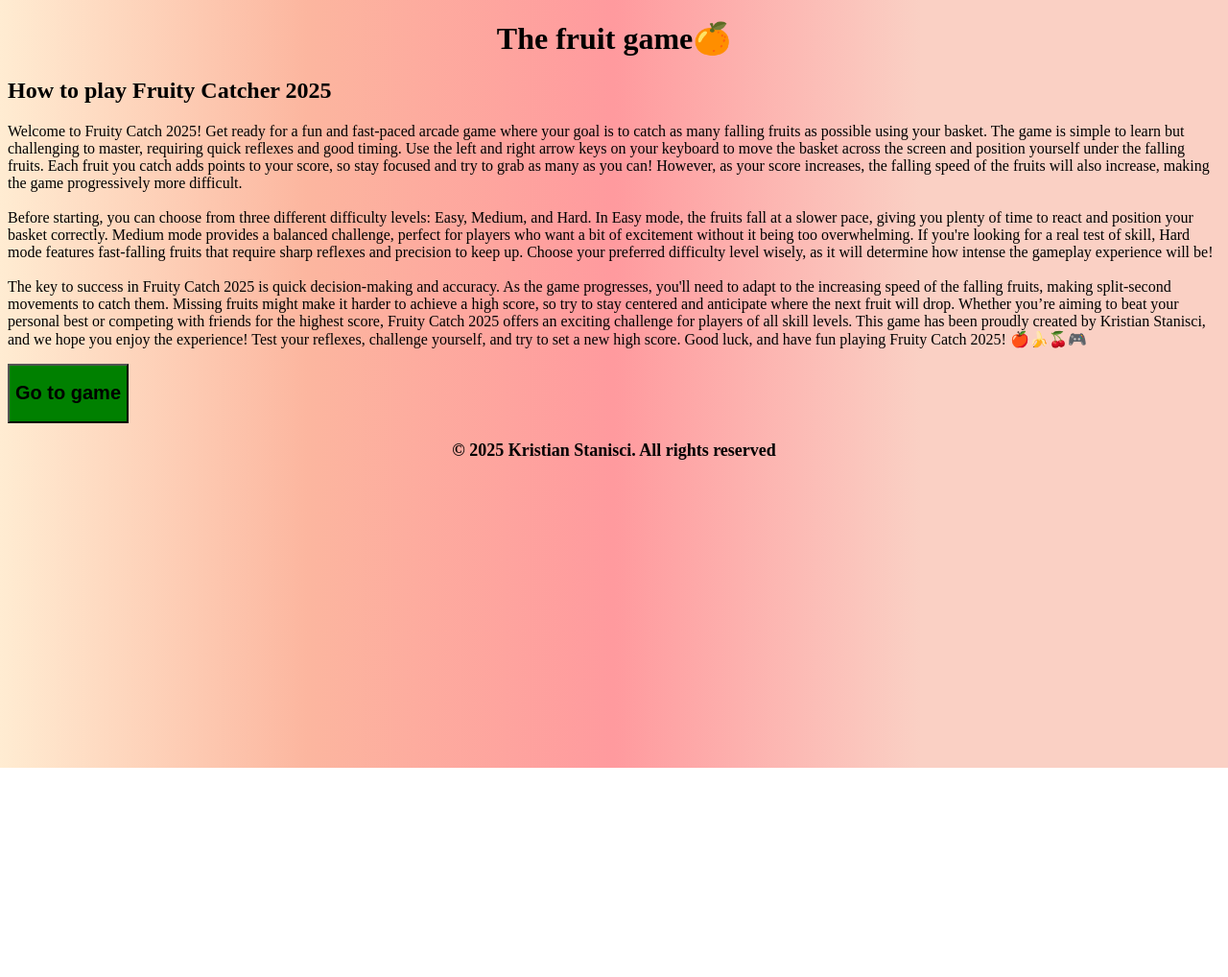
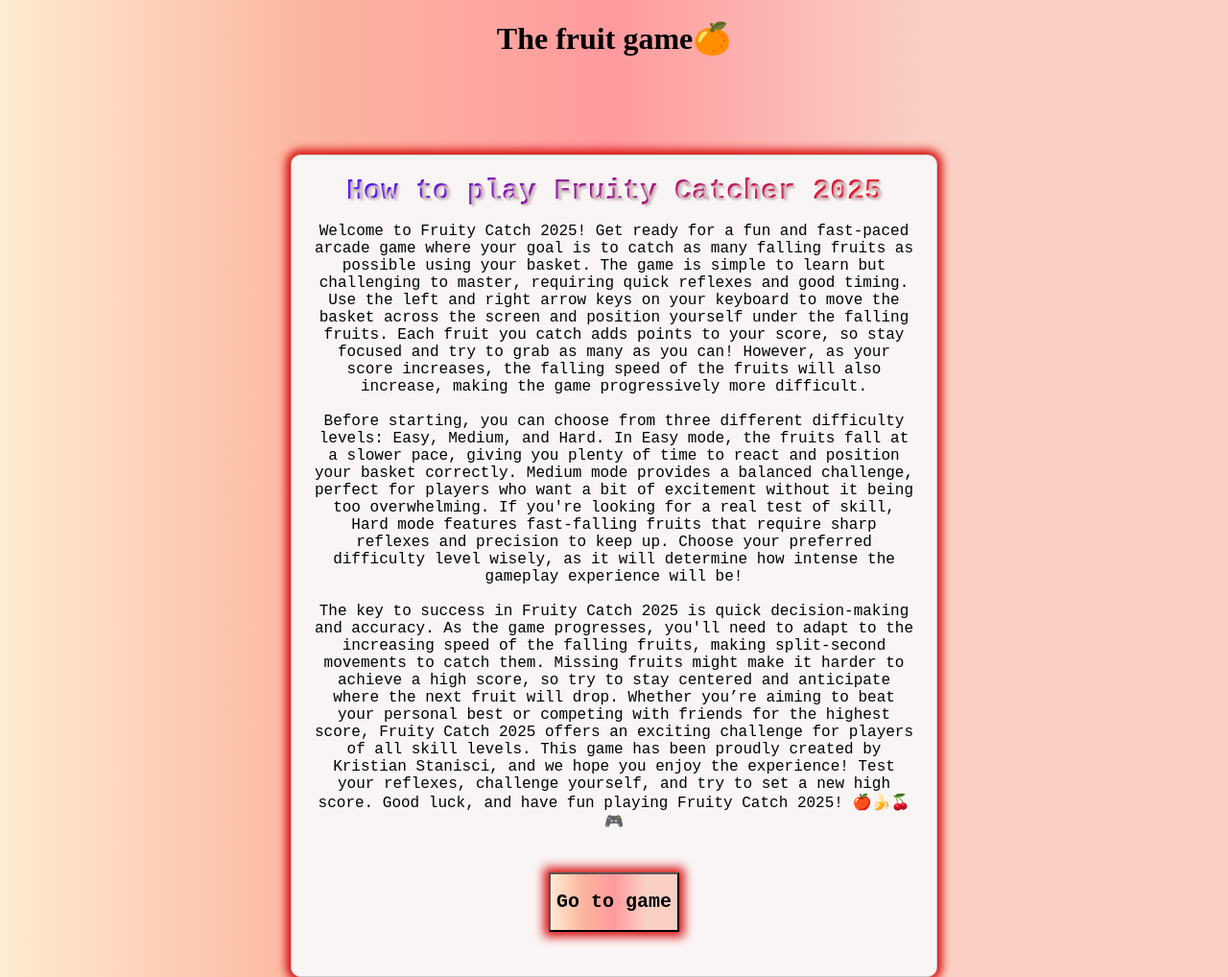
Before and after one commit to Kristian-Stanisci/Fruit-game-repo, a plain HTML site: page Instruksjon.html in a window 1280 px wide. Shown: the top 1018 px of the page at 96% size. Before the commit the page ends 800 px from the top, so only its background shows below. Drawn offline with Linux system fonts and the light colour scheme; a script that the page names is missing.

Commit message:
Update Instruksjons.css

```diff
--- a/Assets/Css/Instruksjons.css
+++ b/Assets/Css/Instruksjons.css
@@ -2,8 +2,14 @@ body{
     background: linear-gradient(to right, #ffecd2, #fcb69f, #ff9a9e, #fad0c4, #fad0c4);
 }
 
-.Instruksjons{
-    font-family: Arial, sans-serif;
+#ContainerInstruction{
+    display: flex;
+    justify-content: center;
+    align-items: center;
+}
+
+#Instructions{
+    font-family:monospace;
     font-size: large;
     margin: 5em;
     padding: 20px;
@@ -12,6 +18,27 @@ body{
     background-color: #faf5f5;
     text-align: center;
     box-shadow: 0 0 10px 5px #d70e0e;
+    width: 50%;
+}
+
+#How_to{
+    font-size: 30px;
+    font-weight: bold;
+    text-align: center;
+    color: transparent;
+    text-shadow: 2px 2px 2px rgb(215, 201, 201);
+    margin: 0;
+    padding: 0;
+    background: linear-gradient(to right, hsl(253, 97%, 50%), hsl(0, 94%, 49%));
+    -webkit-background-clip: text;
+    background-clip: text;
+
+}
+
+#Knapp{
+    font-weight: bold;
+    font-family:monospace;
+
 }
 
 .instructions h2 {
@@ -37,5 +64,13 @@ footer{
 }
 
 button{
-    background-color: green;
+    background: linear-gradient(to right, #ffecd2, #fcb69f, #ff9a9e, #fad0c4, #fad0c4);
+    box-shadow: 0 0 10px 5px #d70e0e;
+    margin: 2em;
+    cursor: pointer;
 }
+
+button:hover{
+    background:red;
+    box-shadow: 0 0 10px 5px #d70e0e;
+}
```
